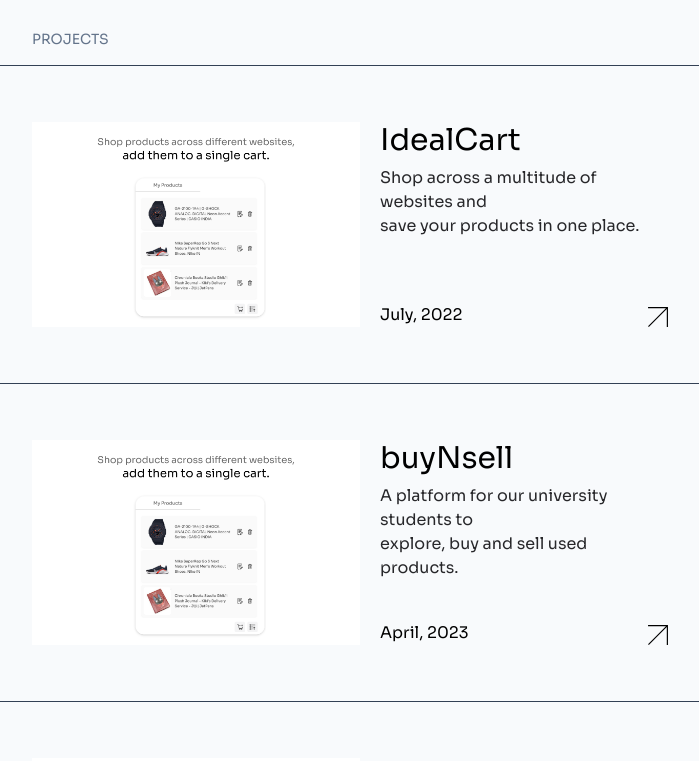
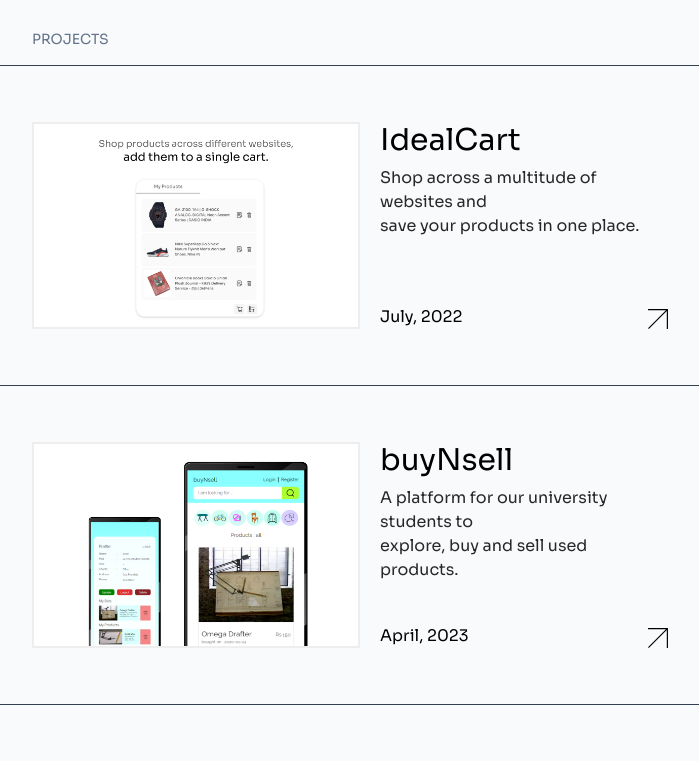
Before and after one commit to Mano-08/portfolio, a Next.js app: page / in a window 1280 px wide. Shown: the part 1640-2401 px from the top of the page, without its empty margins (280-979 px from the left). Built offline with nearby package versions, Linux system fonts and the light colour scheme.

Commit message:
add project images

```diff
--- a/components/Projects.tsx
+++ b/components/Projects.tsx
@@ -7,6 +7,7 @@ import Link from "next/link";
 import React from "react";
 import Reveal from "react-awesome-reveal";
 import { customAnimation } from "@/utils/animation";
+import { images } from "@/utils/images";
 
 function Projects() {
   return (
@@ -24,17 +25,22 @@ function Projects() {
               href={project.visit}
               target="_blank"
               rel="noreferrer"
-              key={project.title}
+              key={project.key}
               className="flex flex-col gap-2 md:gap-0 md:flex-row justify-between py-6 px-3 md:py-14 md:px-14 cursor-pointer custom-border-top hover:cursor-default hover-project"
             >
               <Image
-                src={idealCart}
-                alt="idealCart"
-                className="w-full md:w-1/2 h-auto cursor-pointer"
+                src={images[project.key]}
+                alt={project.title}
+                className="w-full md:w-1/2 h-auto cursor-pointer custom-border"
               />
               <div className="flex flex-col justify-between w-full md:w-1/2 md:px-5 cursor-pointer">
                 <div className="flex flex-col">
-                  <Reveal triggerOnce keyframes={customAnimation} cascade>
+                  <Reveal
+                    triggerOnce
+                    keyframes={customAnimation}
+                    cascade
+                    damping={0.1}
+                  >
                     <p className="text-3xl">{project.title}</p>
                     <ul className="py-2 list-outside text-zinc-800">
                       {project.context.map((contextElement, index) => (
--- a/content/projects.json
+++ b/content/projects.json
@@ -2,6 +2,7 @@
   "projects": [
     {
       "title": "IdealCart",
+      "key": "idealcart",
       "context": [
         "Shop across a multitude of websites and",
         " save your products in one place."
@@ -12,6 +13,7 @@
     },
     {
       "title": "buyNsell",
+      "key": "buynsell",
       "context": [
         "A platform for our university students to",
         " explore, buy and sell used products."
@@ -22,6 +24,7 @@
     },
     {
       "title": "Recipe Search App",
+      "key": "recipeapp",
       "context": [
         "Search for recipes and ingredients from",
         " tens of thousands of meals."
--- a/styles/globals.css
+++ b/styles/globals.css
@@ -82,6 +82,10 @@ a {
   text-decoration: none;
 }
 
+.custom-border {
+  border: 2px #eeeeee solid;
+}
+
 ::-webkit-scrollbar {
   width: 9px;
   background: transparent;
--- /dev/null
+++ b/utils/images.ts
@@ -0,0 +1,9 @@
+import idealcart from "../public/images/idealcart.png";
+import buynsell from "../public/images/buynsell.png";
+import recipeapp from "../public/images/recipeapp.png";
+
+export const images: { [key: string]: any } = {
+  idealcart: idealcart,
+  buynsell: buynsell,
+  recipeapp: recipeapp,
+};
```
Also changed, not shown: public/images/buynsell.png (added), public/images/recipeapp.png (added).
